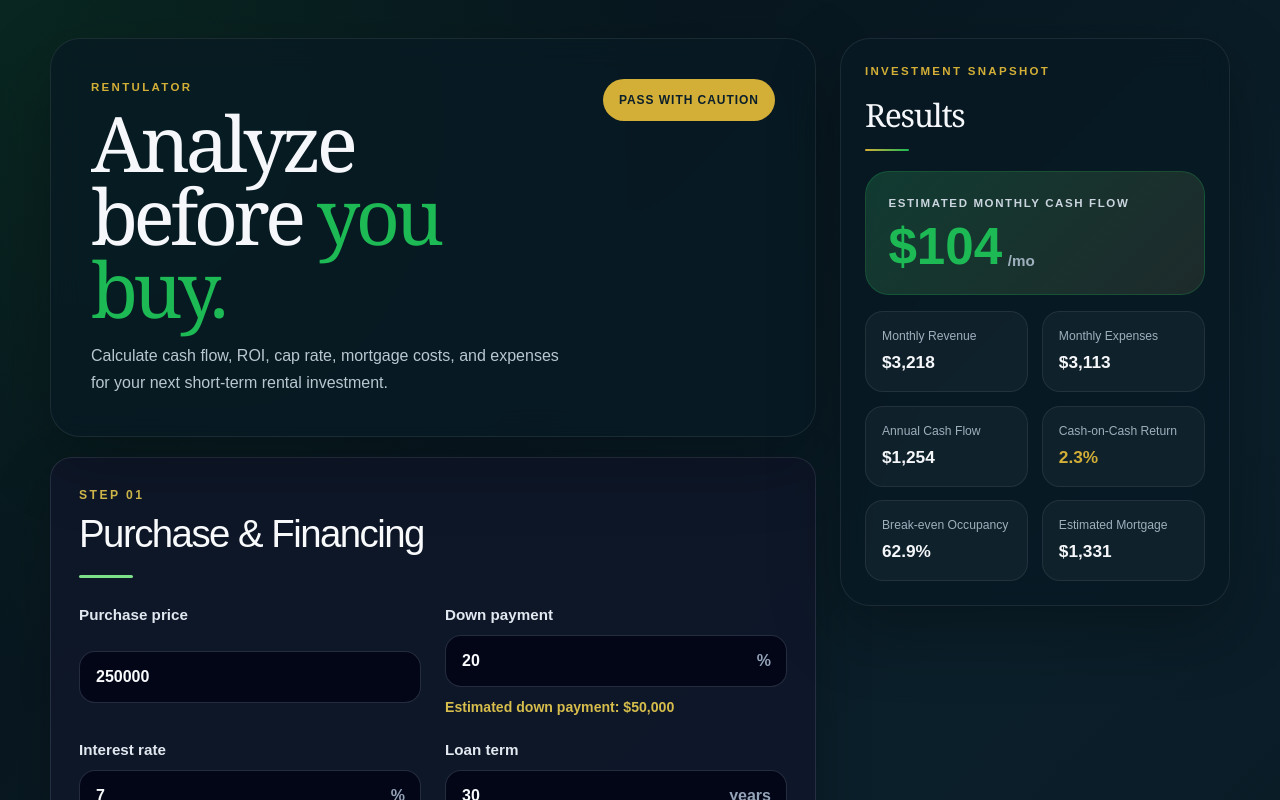
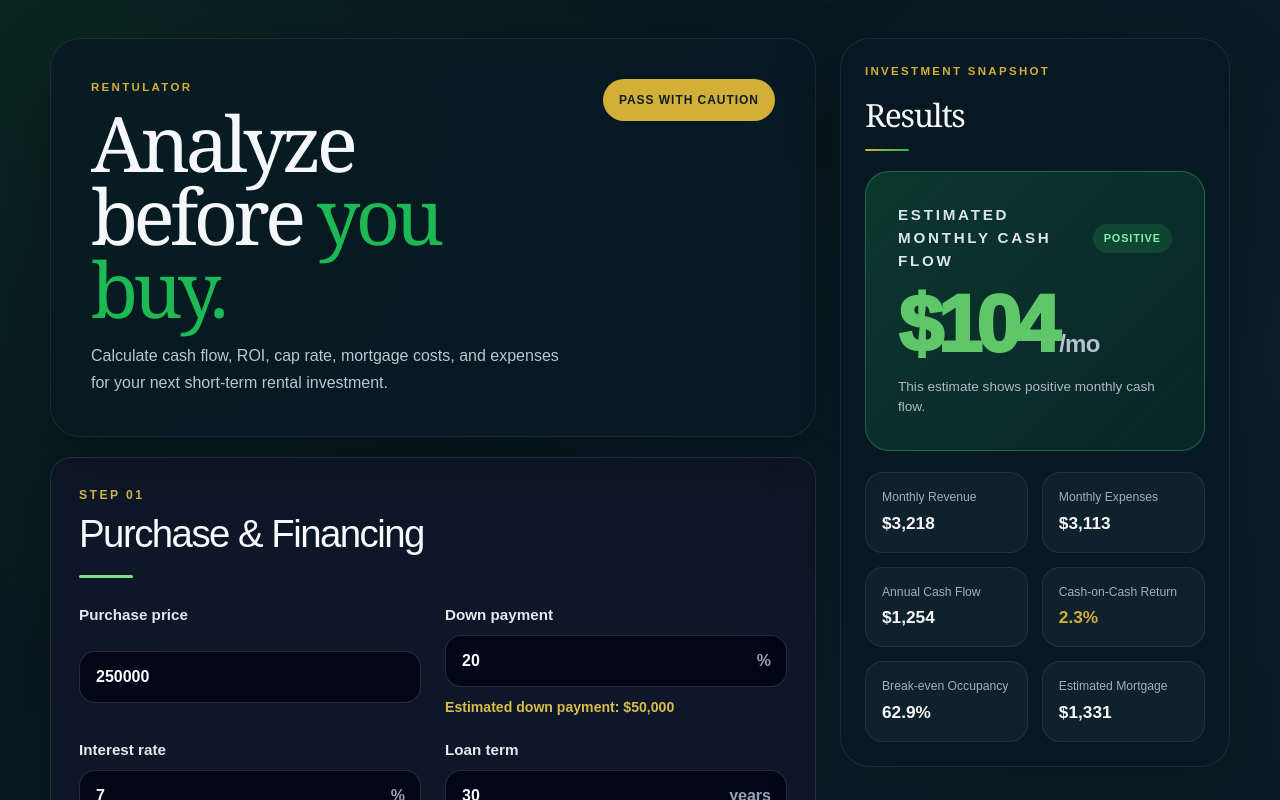
Before and after one commit to codiemaureen/rentulator, a Next.js app: page / in a window 1280 px wide. Shown: the top 800 px of the page. Built offline with nearby package versions, Linux system fonts and the light colour scheme.

Commit message:
Updating results card

```diff
--- a/src/app/components/ResultsCard.module.css
+++ b/src/app/components/ResultsCard.module.css
@@ -40,38 +40,93 @@
 }
 
 .resultHero {
- margin-bottom: 1rem;
- padding: 1.4rem;
- border-radius: 24px;
- border: 1px solid rgba(29, 185, 84, 0.22);
- background:
-  linear-gradient(135deg, rgba(29, 185, 84, 0.18), rgba(212, 175, 55, 0.08)),
-  rgba(255, 255, 255, 0.03);
+  border-radius: 1.5rem;
+  padding: clamp(1.35rem, 3vw, 2rem);
+  margin-bottom: 1.35rem;
+}
+
+.positiveHero {
+  background: linear-gradient(135deg,
+      rgba(34, 197, 94, 0.18),
+      rgba(34, 197, 94, 0.08));
+  border: 1px solid rgba(74, 222, 128, 0.32);
+}
+
+.negativeHero {
+  background: linear-gradient(135deg,
+      rgba(248, 113, 113, 0.18),
+      rgba(248, 113, 113, 0.08));
+  border: 1px solid rgba(248, 113, 113, 0.32);
+}
+
+.resultHeroTop {
+  display: flex;
+  justify-content: space-between;
+  align-items: center;
+  gap: 1rem;
+  margin-bottom: 0.9rem;
 }
 
 .resultHero p {
- margin: 0 0 0.55rem;
- color: #cbd5df;
- font-size: 0.72rem;
- font-weight: 900;
- letter-spacing: 0.14em;
- text-transform: uppercase;
+  margin: 0;
+  color: #dbe4ef;
+  font-size: clamp(0.78rem, 1.4vw, 0.95rem);
+  font-weight: 900;
+  letter-spacing: 0.18em;
+  text-transform: uppercase;
+}
+
+.cashFlowStatus {
+  white-space: nowrap;
+  border-radius: 999px;
+  padding: 0.38rem 0.7rem;
+  font-size: 0.68rem;
+  font-weight: 900;
+  letter-spacing: 0.08em;
+  text-transform: uppercase;
+}
+
+.positiveStatus {
+  background: rgba(34, 197, 94, 0.16);
+  color: #86efac;
+}
+
+.negativeStatus {
+  background: rgba(248, 113, 113, 0.16);
+  color: #fca5a5;
 }
 
 .resultHero strong {
- display: flex;
- align-items: flex-end;
- gap: 0.35rem;
- color: #1db954;
- font-size: clamp(2.15rem, 4vw, 3.25rem);
- line-height: 1;
+  display: flex;
+  align-items: baseline;
+  gap: 0.35rem;
+  font-size: clamp(3rem, 8vw, 5rem);
+  line-height: 0.95;
+  font-weight: 950;
+  letter-spacing: -0.07em;
+}
+
+.positiveValue {
+  color: #5fc76a;
+}
+
+.negativeValue {
+  color: #f87171;
 }
 
 .resultHero strong span {
- color: #9fb0bd;
- font-size: 0.95rem;
- font-weight: 700;
- margin-bottom: 0.25rem;
+  color: #b7c2d0;
+  font-size: clamp(1rem, 2.5vw, 1.5rem);
+  font-weight: 850;
+  letter-spacing: -0.03em;
+}
+
+.resultHero small {
+  display: block;
+  margin-top: 0.85rem;
+  color: #aeb9c8;
+  font-size: 0.85rem;
+  line-height: 1.5;
 }
 
 .metricGrid {
@@ -120,3 +175,10 @@
   grid-template-columns: 1fr;
  }
 }
+
+@media (max-width: 520px) {
+  .resultHeroTop {
+    align-items: flex-start;
+    flex-direction: column;
+  }
+}
--- a/src/app/components/ResultsCard.tsx
+++ b/src/app/components/ResultsCard.tsx
@@ -14,13 +14,38 @@ export default function ResultsCard({ results }: Props) {
         <h2>Results</h2>
       </div>
 
-      <div className={styles.resultHero}>
-        <p>Estimated Monthly Cash Flow</p>
-        <strong>
-          {currency(results.monthlyCashFlow)}
-          <span>/mo</span>
-        </strong>
-      </div>
+<div
+  className={`${styles.resultHero} ${
+    results.monthlyCashFlow >= 0 ? styles.positiveHero : styles.negativeHero
+  }`}
+>
+  <div className={styles.resultHeroTop}>
+    <p>Estimated Monthly Cash Flow</p>
+
+    <span
+      className={`${styles.cashFlowStatus} ${
+        results.monthlyCashFlow >= 0 ? styles.positiveStatus : styles.negativeStatus
+      }`}
+    >
+      {results.monthlyCashFlow >= 0 ? "Positive" : "Negative"}
+    </span>
+  </div>
+
+  <strong
+    className={
+      results.monthlyCashFlow >= 0 ? styles.positiveValue : styles.negativeValue
+    }
+  >
+    {currency(results.monthlyCashFlow)}
+    <span>/mo</span>
+  </strong>
+
+  <small>
+    {results.monthlyCashFlow >= 0
+      ? "This estimate shows positive monthly cash flow."
+      : "This estimate shows the property may lose money monthly."}
+  </small>
+</div>
 
       <div className={styles.metricGrid}>
         <div className={styles.metric}>
```
